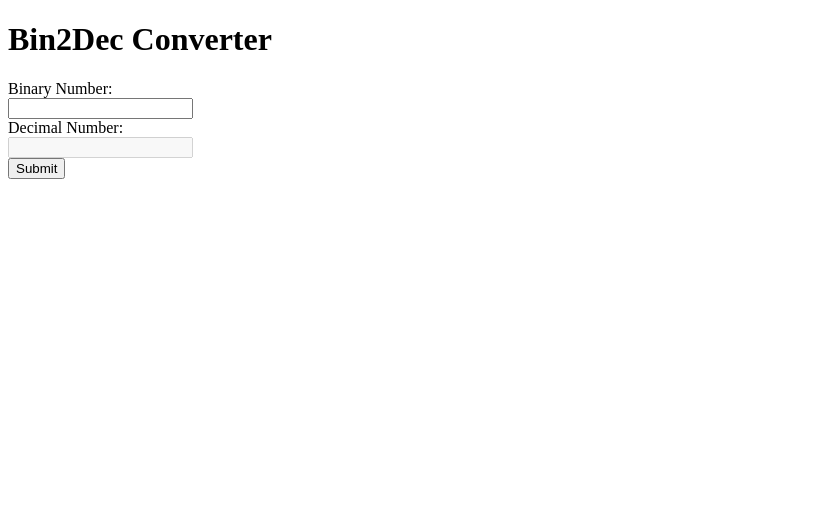
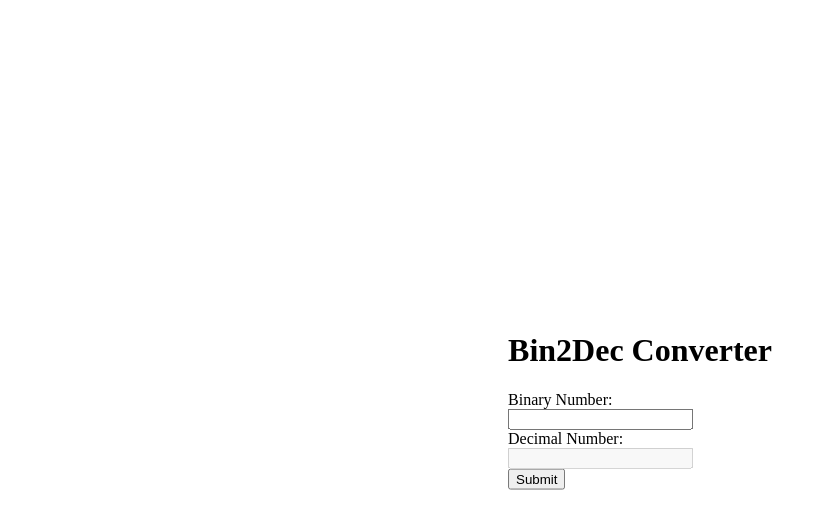
Before and after one commit to mrkshx/bin2dec, a website: page src/index.html in a window 1280 px wide. Shown: the whole page, without its empty margins (0-827 px from the left). Drawn offline with Linux system fonts and the light colour scheme.

Commit message:
centered form

```diff
--- a/src/index.html
+++ b/src/index.html
@@ -3,8 +3,10 @@
 <head>
   <title>Bin2Dec</title>
   <script src="index.js"></script>
+  <link rel="stylesheet" type="text/css" href="style.css">
 </head>
 <body>
+  <div id="bin2dev_container">
     <h1>Bin2Dec Converter</h1>
     <form onsubmit="bin2dec(); return false;">
       <label for="binary_num" >Binary Number:</label><br>
@@ -13,5 +15,6 @@
       <input type="text" id="decimal_num" name="decimal_num" disabled><br>
       <input type="submit" value="Submit">
     </form>
+  </div>
 </body>
 </html>
--- /dev/null
+++ b/src/style.css
@@ -0,0 +1,17 @@
+html, body {
+  margin: 0 auto;
+  height: 100%;
+}
+
+body {
+  position: relative;
+}
+
+#bin2dev_container {
+  position: absolute;
+  top: 50%;
+  left: 50%;
+  -moz-transform: translateX(-50%) translateY(-50%);
+  -webkit-transform: translateX(-50%) translateY(-50%);
+  transform: translateX(-50%) translateY(-50%);
+}
```
Lines whose indentation alone changed are shown as unchanged.
